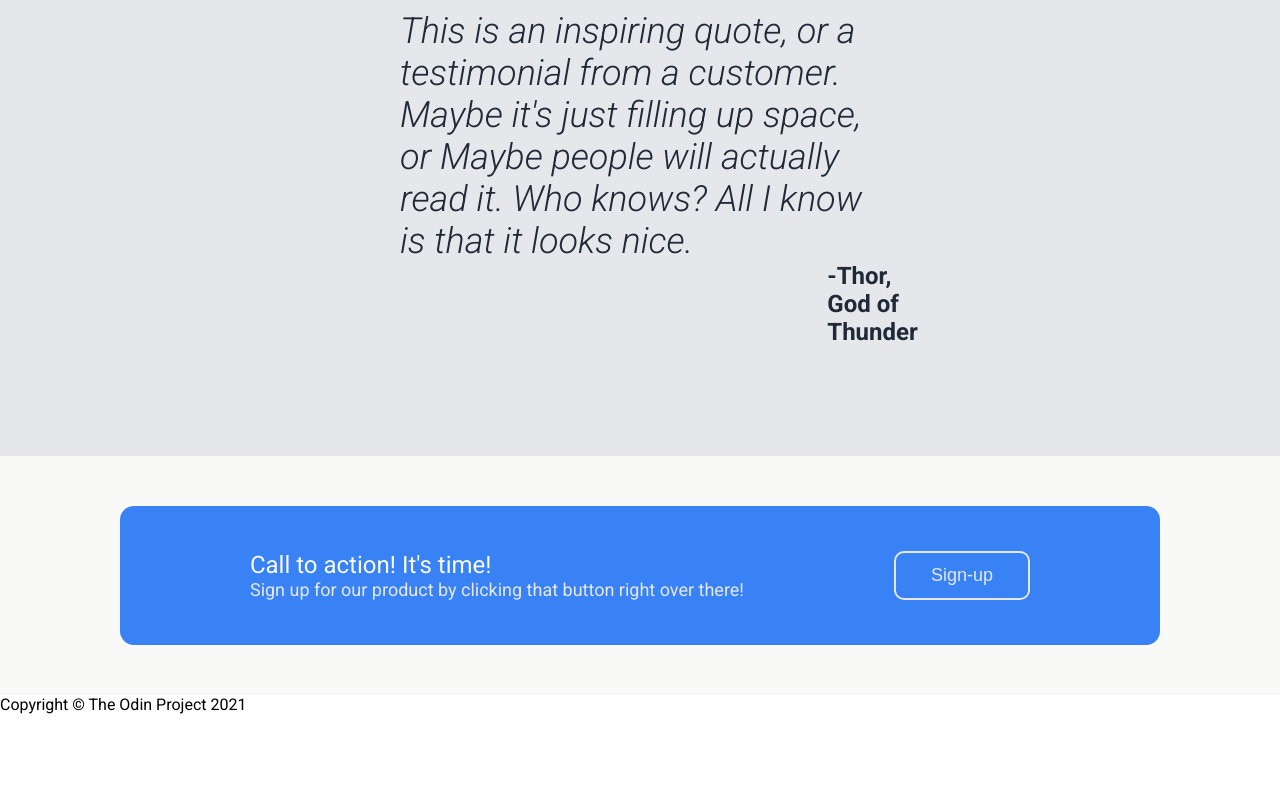
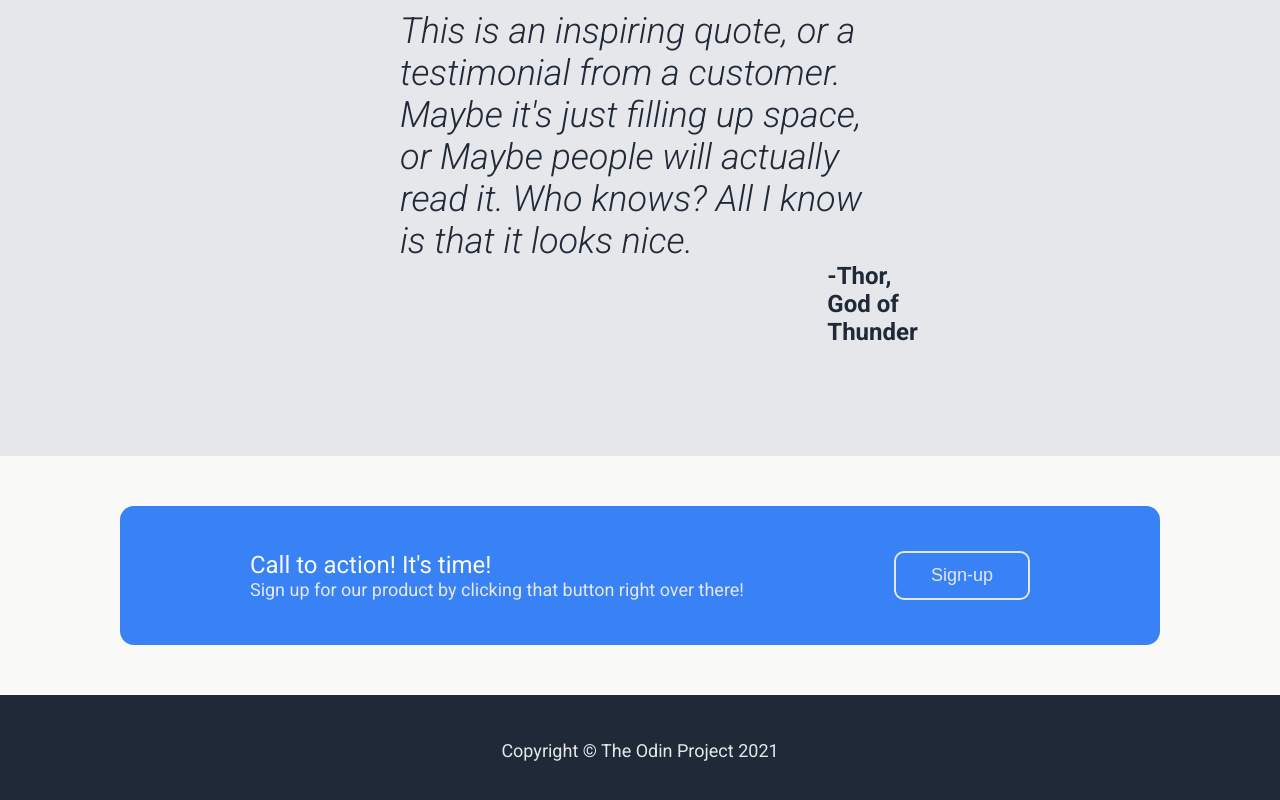
Before and after one commit to 1MatthewTran/landing-page, a plain HTML site: page index.html in a window 1280 px wide. Shown: the part 1187-1987 px from the top of the page. Before the commit the page ends 1901 px from the top, so only its background shows below. Drawn offline with Linux system fonts and the light colour scheme.

Commit message:
update css styling for copyright section
added backgrond color, text color, centering, text size

```diff
--- a/style.css
+++ b/style.css
@@ -140,3 +140,12 @@ a, .hero-subtext{
     border: 2px solid #E5E7EB;
     margin: 0;
 }
+.footer{
+    background: #1F2937;
+    padding: 45px;
+}
+.copyright{
+    text-align: center;
+    color:  #E5E7EB;
+    font-size: 18px;
+}
```
